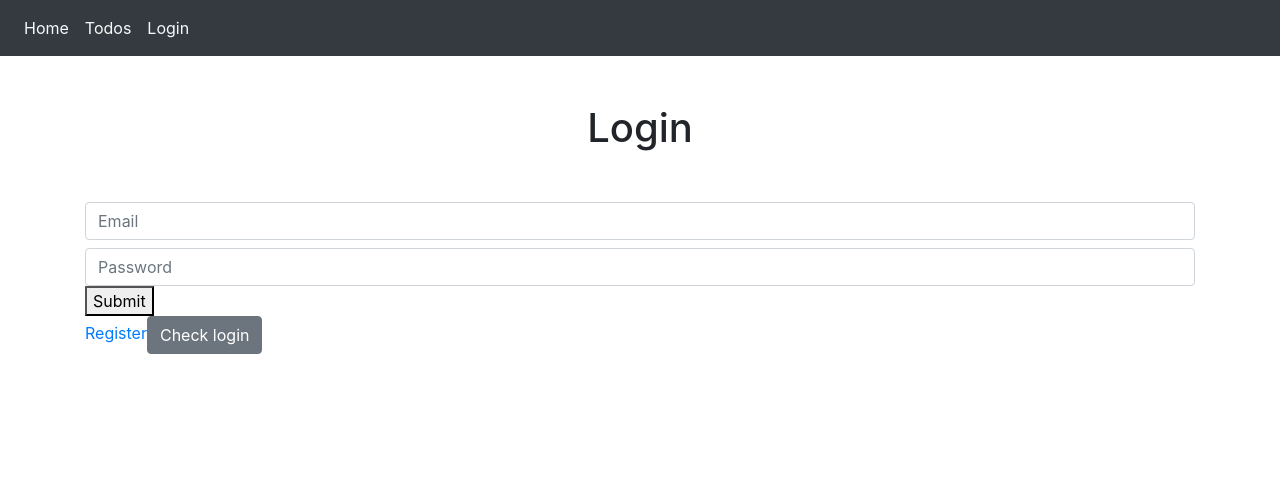
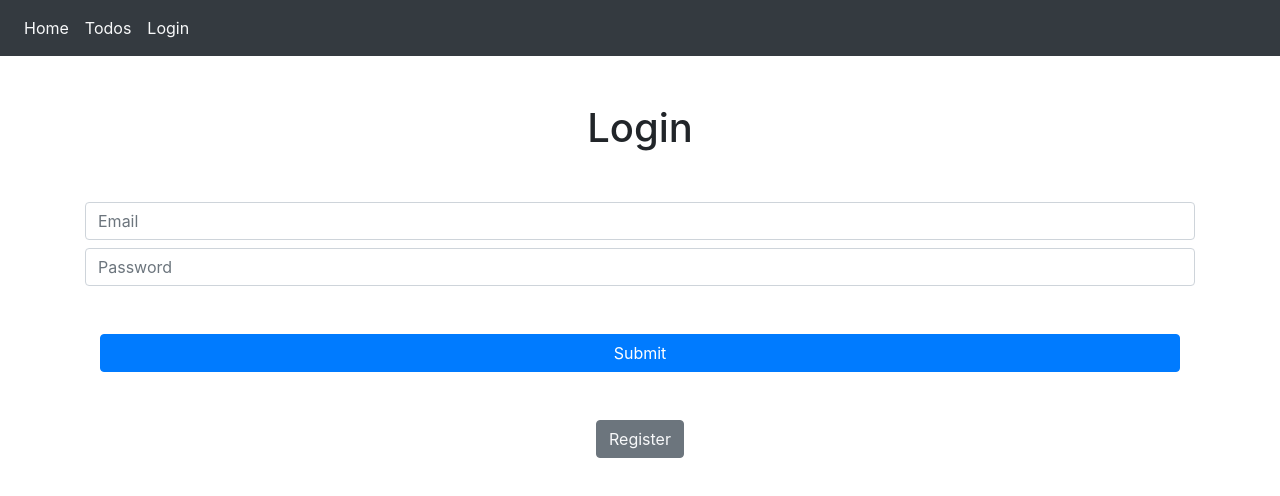
Before and after one commit to bgrando24/todo-app, a React (Create React App) app in the folder client/: page /login in a window 1280 px wide. Shown: the top 496 px of the page. Built offline with nearby package versions, Linux system fonts and the light colour scheme; no server answers.

Commit message:
Protected Login and todos routes

```diff
--- a/client/src/App.js
+++ b/client/src/App.js
@@ -1,5 +1,5 @@
 import './App.css';
-import { Fragment } from 'react';
+import { Fragment, useEffect } from 'react';
 
 // Components
 import { InputTodo } from './todo-components/InputTodo';
@@ -12,7 +12,9 @@ import { Register } from './login-components/Register';
 import { Home } from './Home';
 import { Navbar } from './Navbar';
 
+
 function App() {
+
   return (
     <Fragment>
 
--- a/client/src/Todo.js
+++ b/client/src/Todo.js
@@ -1,10 +1,48 @@
-import { Fragment } from 'react';
+import { Fragment, useEffect, useState } from 'react';
 
 // Components
 import { InputTodo } from './todo-components/InputTodo';
 import { ListTodos } from './todo-components/ListTodos';
 
+import { checkLogin } from './Utilities';
+
 export function Todos() {
+
+  // state to determine whether to load the Todos or not depending on login status
+  const [loadTodos, setLoadTodos] = useState(false);
+
+  // handles checking if the user is logged in before allowing access
+  const handleCheckLogin = async() => {
+    try {
+
+        const result = await checkLogin('http://localhost:5000/login');
+
+        if (result.status == 'ok') {
+          setLoadTodos(true);
+          return;
+
+        } else {
+          console.log(result);
+          window.location = '/login';
+        }
+
+      } catch (err) {
+        console.error(err.message);
+      }
+  }
+
+  useEffect( () => {
+    handleCheckLogin();
+  }, []);
+
+  return (
+    loadTodos ? <LoadTodos /> : <NotLoadedTodos />
+  );
+
+}
+
+
+function LoadTodos() {
   return (
     <Fragment>
 
@@ -13,7 +51,14 @@ export function Todos() {
         <ListTodos />
       </div>
 
-
     </Fragment>
   );
 }
+
+function NotLoadedTodos() {
+  return (
+    <div className='container'>
+      <h1 className='text-center'>You do not have access to this page</h1>
+    </div>
+  )
+}
--- /dev/null
+++ b/client/src/Utilities.js
@@ -0,0 +1,27 @@
+// Utilities file to store useful functions
+
+/**
+ * Checks asynchronously if a user is currently deemed to be logged in via the presence of a session.
+ * Uses a GET request.
+ * @returns The value of the response from the API
+ */
+export async function checkLogin(path) {
+    if (path) {
+        try {
+
+            const loginCheckRequest = await fetch(path, {
+                method: "GET",
+                credentials: 'include'
+            });
+
+            const response = await loginCheckRequest.json();
+            return response;
+
+        } catch (err) {
+            console.error(err.message);
+        }
+
+    } else {
+        console.error("No endpoint path was specified.");
+    }
+}
--- a/client/src/login-components/Login.js
+++ b/client/src/login-components/Login.js
@@ -1,4 +1,5 @@
 import React, { Fragment, useEffect, useState } from "react";
+import { checkLogin } from "../Utilities";
 
 export function Login() {
 
@@ -17,21 +18,15 @@ export function Login() {
 
 
     // Handles checking if the user is already logged in, currently in testing
-    const handleCheckLogin = async(event) => {
+    const handleCheckLogin = async() => {
         try {
 
-            // event.preventDefault();
-            console.log('Sending check login request...');
-
-            const loginCheckRequest = await fetch('http://localhost:5000/login', {
-                method: "GET",
-                credentials: 'include'
-            });
-            const response = await loginCheckRequest.json();
-            console.log(response.message);
+            const response = await checkLogin('http://localhost:5000/login');
 
             if (response.status == "ok") {
                 window.location = '/todos';
+            } else {
+                console.log(response);
             }
 
         } catch (e) {
@@ -93,11 +88,17 @@ export function Login() {
                     onChange={e => setPassword(e.target.value)}
                 />
 
-                <button type='submit'>Submit</button>
+                <div className="container d-flex flex-column justify-content-center">
+                    <button className="btn btn-primary mt-5" type='submit'>Submit</button>
+
+                    <div className="mx-auto">
+                        <button className="btn btn-secondary mt-5" ><a className="text-light" href='/register'>Register</a></button>
+                    </div>
+
+                </div>
+
             </form>
-
-            <a href='/register'>Register</a>
-            <button className="btn btn-secondary" onClick={handleCheckLogin}>Check login</button>
+            {/* <button className="btn btn-secondary" onClick={handleCheckLogin}>Check login</button> */}
 
         </div>
     )
```
Also changed, not shown: client/public/index.html (+0 -10 lines).
